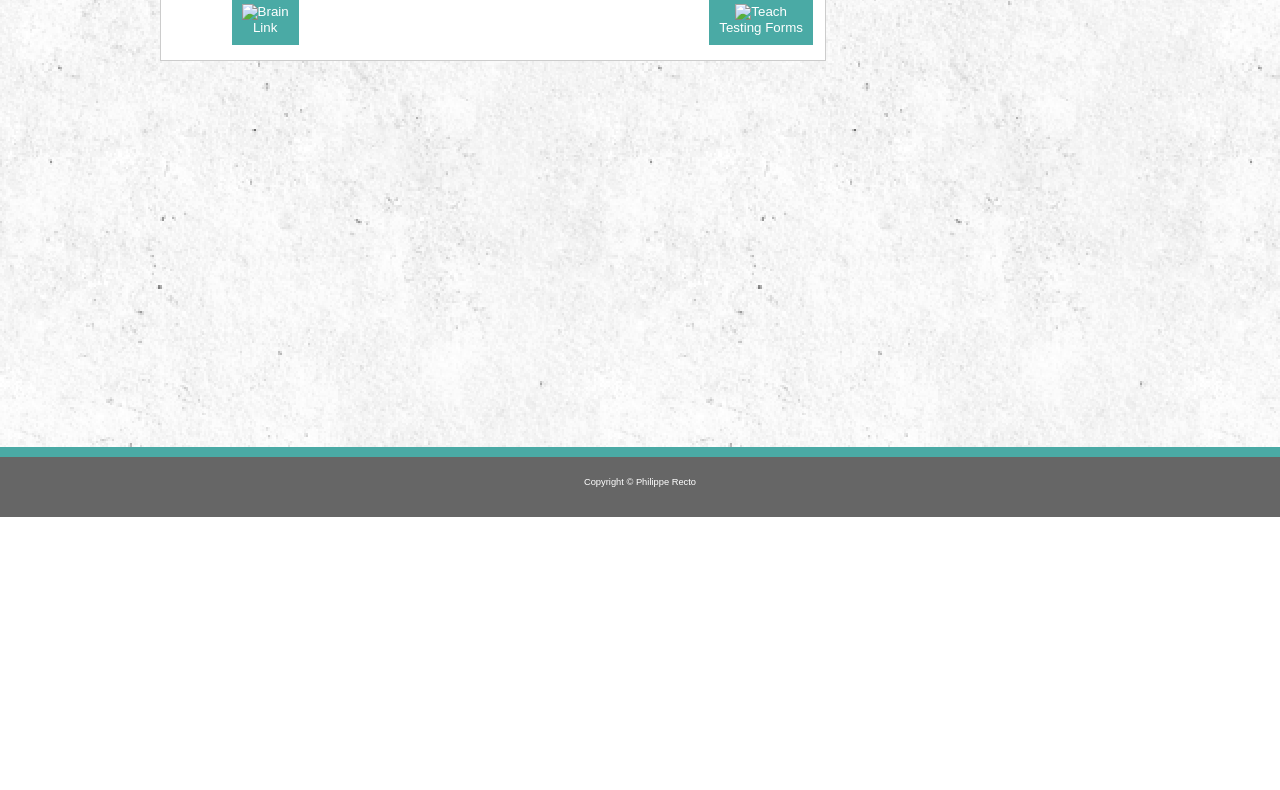
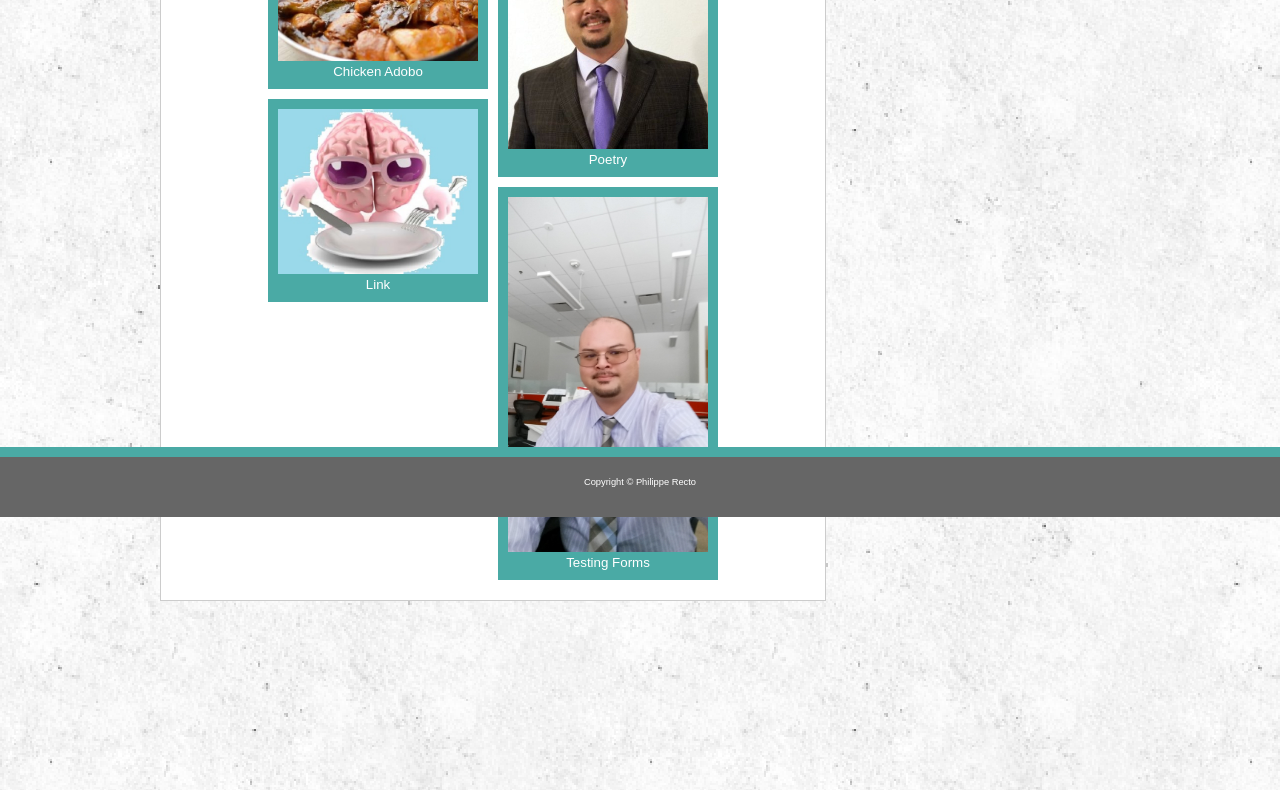
Before and after one commit to precto1285/Basic-Portfolio, a plain HTML site: page portfolio.html in a window 1280 px wide. Shown: the part 283-1073 px from the top of the page. Before the commit the page ends 800 px from the top, so only its background shows below. Drawn offline with Linux system fonts and the light colour scheme.

Commit message:
Assignment Refresh

```diff
--- a/assets/css/style.css
+++ b/assets/css/style.css
@@ -38,6 +38,7 @@ body {
 #content {
     background-color:#ffffff;
     float:right;
+
 
 
 }
@@ -104,6 +105,8 @@ body {
     border-width: 1px;
     border-color: #cccccc;
     overflow:auto;
+    font-family: 'Georgia', Times, Times New Roman, serif;
+    font-size:15px;
 }
 #Philippe {
     padding: 5px;
@@ -155,27 +158,29 @@ a:hover {
 .l {
     float:right;
     clear:both;
-    margin:3px;
+    margin-top:0px;
     /* border:solid; */
     font-family:'Arial', 'Helvetica Neue', Helvetica, sans-serif;
     background-color:#4aaaa5;
     color:#ffffff;
     text-align:center;
     padding: 10px;
-    margin:5px;
+    margin-left:100px;
+    margin-bottom:10px;
 }
 
 .r {
     float:right;
     clear:both;
-    margin:3px;
+    margin-top:0px;
     /* border:solid; */
     font-family:'Arial', 'Helvetica Neue', Helvetica, sans-serif;
     background-color:#4aaaa5;
     color:#ffffff;
     text-align:center;
     padding: 10px;
-    margin:5px;
+    margin-right:100px;
+    margin-bottom:10px;
 }
 #left {
     float:left;
--- a/portfolio.html
+++ b/portfolio.html
@@ -30,12 +30,12 @@
                 <hr/>
                 <!-- Insert A tag Image Source Here -->
             <div id="left">
-                <a class="l" target="_blank" href="../../Practice/Chicken Adobo/Chicken Adobo.html"><img src="../../Practice/Chicken Adobo/Chicken Adobo.gif" alt="Chicken Adobo" width="200px"><br>Chicken Adobox</a>
-                <a class="l" target="_blank" href="../../Practice/Link.html"><img src="../../Practice/Brain.jpg" alt="Brain" width="200px"><br>Link</a>
+                <a class="l" target="_blank" href="ChickenAdobo/Chicken Adobo.html"><img src="ChickenAdobo/ChickenAdobo.gif" alt="Chicken Adobo" width="200px"><br>Chicken Adobo</a>
+                <a class="l" target="_blank" href="Link/Link.html"><img src="Link/Brain.jpg" alt="Brain" width="200px"><br>Link</a>
             </div>
             <div id="right">
-                <a class="r" target="_blank" href="../../Practice/Poetry.html"><img src="../../Practice/Yoga.jpg" alt="Yoga" width="200px"><br>Poetry</a>
-                <a class="r" target="_blank" href="../../Practice/Testing Forms.html"><img src="../../Practice/Teach.jpg" alt="Teach" width="200px"><br>Testing Forms</a>
+                <a class="r" target="_blank" href="Poetry/Poetry.html"><img src="Poetry/Philippe.jpg" alt="Yoga" width="200px"><br>Poetry</a>
+                <a class="r" target="_blank" href="TestingForms/Testing Forms.html"><img src="TestingForms/Philippe.jpg" alt="Teach" width="200px"><br>Testing Forms</a>
             </div>
 
         </div>
```
